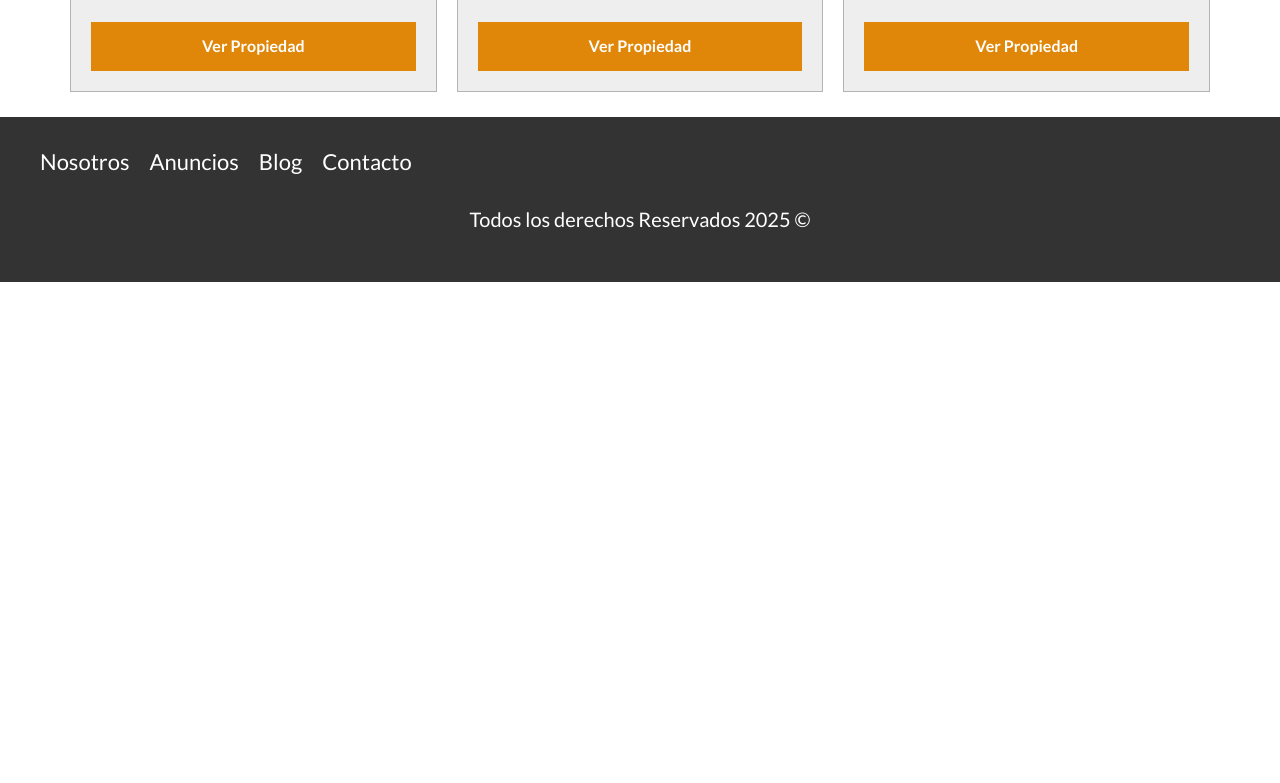
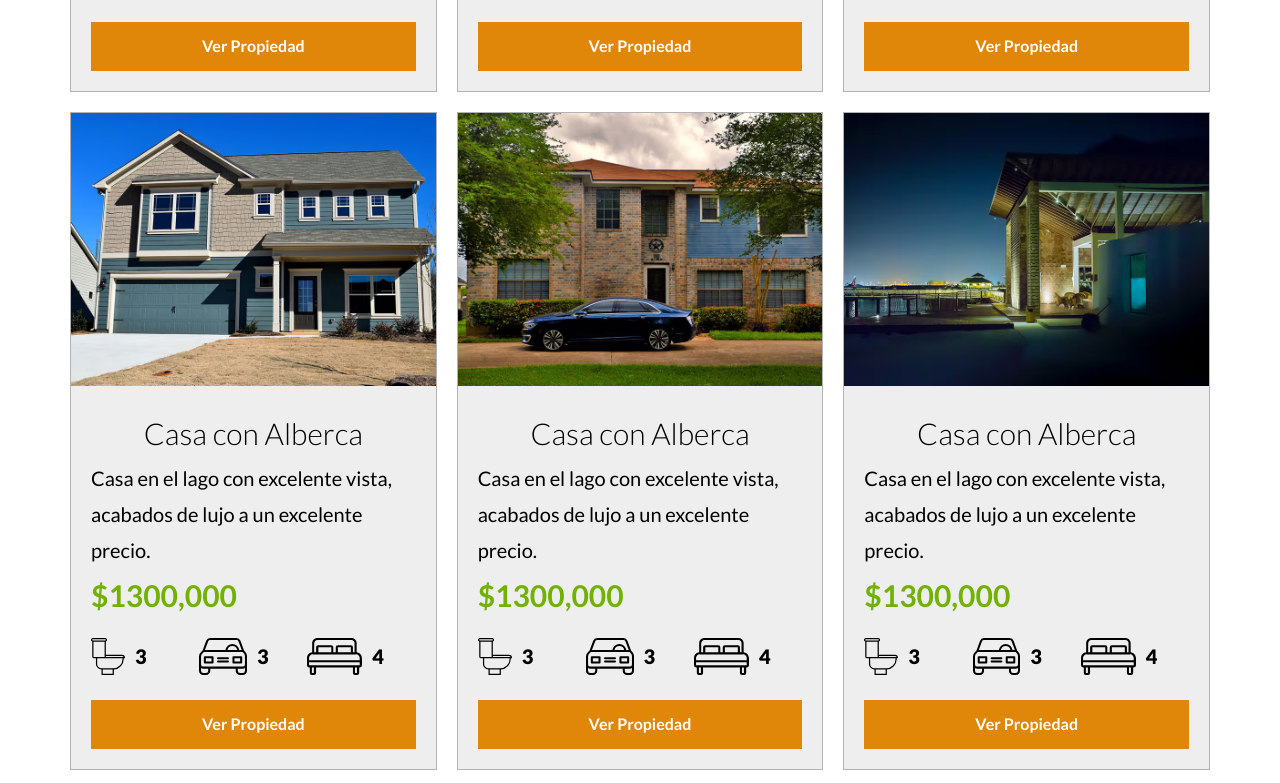
Before and after one commit to Ever-VC/Bienesraices, a website: page anuncios.html in a window 1280 px wide. Shown: the part 797-1580 px from the top of the page. Before the commit the page ends 1079 px from the top, so only its background shows below. Drawn offline with Linux system fonts and the light colour scheme.

Commit message:
⚡ General Update:  Seccion de anuncios

```diff
--- a/anuncios.html
+++ b/anuncios.html
@@ -110,6 +110,90 @@
                         <a href="anuncios.html" class="boton-amarillo-block">Ver Propiedad</a>
                     </div><!-- .contenido-anuncio -->
                 </div><!-- .anuncio -->
+                <div class="anuncio">
+                    <picture>
+                        <source srcset="build/img/anuncio4.avif" type="image/avif">
+                        <source srcset="build/img/anuncio4.webp" type="image/webp">
+                        <img src="build/img/anuncio4.jpg" alt="anuncio" loading="lazy">
+                    </picture>
+
+                    <div class="contenido-anuncio">
+                        <h3>Casa con Alberca</h3>
+                        <p>Casa en el lago con excelente vista, acabados de lujo a un excelente precio.</p>
+                        <p class="precio">$1300,000</p>
+                        <ul class="iconos-caracteristicas">
+                            <li>
+                                <img src="build/img/icono_wc.svg" alt="icono wc" loading="lazy">
+                                <p>3</p>
+                            </li>
+                            <li>
+                                <img src="build/img/icono_estacionamiento.svg" alt="icono estacionamiento" loading="lazy">
+                                <p>3</p>
+                            </li>
+                            <li>
+                                <img src="build/img/icono_dormitorio.svg" alt="icono habitaciones" loading="lazy">
+                                <p>4</p>
+                            </li>
+                        </ul>
+                        <a href="anuncios.html" class="boton-amarillo-block">Ver Propiedad</a>
+                    </div><!-- .contenido-anuncio -->
+                </div><!-- .anuncio -->
+                <div class="anuncio">
+                    <picture>
+                        <source srcset="build/img/anuncio5.avif" type="image/avif">
+                        <source srcset="build/img/anuncio5.webp" type="image/webp">
+                        <img src="build/img/anuncio5.jpg" alt="anuncio" loading="lazy">
+                    </picture>
+
+                    <div class="contenido-anuncio">
+                        <h3>Casa con Alberca</h3>
+                        <p>Casa en el lago con excelente vista, acabados de lujo a un excelente precio.</p>
+                        <p class="precio">$1300,000</p>
+                        <ul class="iconos-caracteristicas">
+                            <li>
+                                <img src="build/img/icono_wc.svg" alt="icono wc" loading="lazy">
+                                <p>3</p>
+                            </li>
+                            <li>
+                                <img src="build/img/icono_estacionamiento.svg" alt="icono estacionamiento" loading="lazy">
+                                <p>3</p>
+                            </li>
+                            <li>
+                                <img src="build/img/icono_dormitorio.svg" alt="icono habitaciones" loading="lazy">
+                                <p>4</p>
+                            </li>
+                        </ul>
+                        <a href="anuncios.html" class="boton-amarillo-block">Ver Propiedad</a>
+                    </div><!-- .contenido-anuncio -->
+                </div><!-- .anuncio -->
+                <div class="anuncio">
+                    <picture>
+                        <source srcset="build/img/anuncio6.avif" type="image/avif">
+                        <source srcset="build/img/anuncio6.webp" type="image/webp">
+                        <img src="build/img/anuncio6.jpg" alt="anuncio" loading="lazy">
+                    </picture>
+
+                    <div class="contenido-anuncio">
+                        <h3>Casa con Alberca</h3>
+                        <p>Casa en el lago con excelente vista, acabados de lujo a un excelente precio.</p>
+                        <p class="precio">$1300,000</p>
+                        <ul class="iconos-caracteristicas">
+                            <li>
+                                <img src="build/img/icono_wc.svg" alt="icono wc" loading="lazy">
+                                <p>3</p>
+                            </li>
+                            <li>
+                                <img src="build/img/icono_estacionamiento.svg" alt="icono estacionamiento" loading="lazy">
+                                <p>3</p>
+                            </li>
+                            <li>
+                                <img src="build/img/icono_dormitorio.svg" alt="icono habitaciones" loading="lazy">
+                                <p>4</p>
+                            </li>
+                        </ul>
+                        <a href="anuncios.html" class="boton-amarillo-block">Ver Propiedad</a>
+                    </div><!-- .contenido-anuncio -->
+                </div><!-- .anuncio -->
             </div><!-- .contenedor-anuncios -->
     </main>
     <footer class="footer seccion">
```
